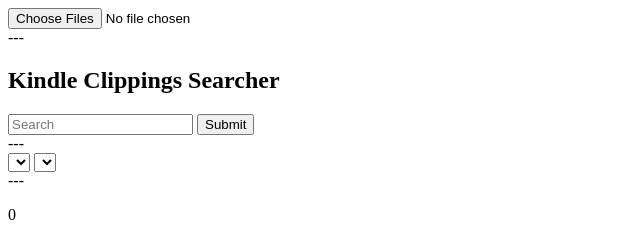
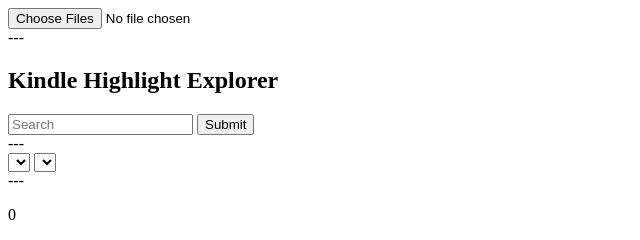
Before and after one commit to thomaswacquet/KindleHighlightExplorer, a plain HTML site: page index.html in a window 1280 px wide. Shown: the full height of the page, 0-640 px from the left. Drawn offline with Linux system fonts and the light colour scheme.

Commit message:
renamed to KHE

```diff
--- a/index.html
+++ b/index.html
@@ -4,7 +4,7 @@
 	<meta charset="UTF-8">
 	<meta http-equiv="X-UA-Compatible" content="IE=edge">
 	<meta name="viewport" content="width=device-width, initial-scale=1.0">
-	<title>Kindle Quote Searcher</title>
+	<title>Kindle Highlight Explorer</title>
 	<style>
 		.quote-box {
 			border: 2px solid #bada55;
@@ -18,7 +18,7 @@
 	</div>
 	---<br>
 	<section id="search-box">
-		<h1>Kindle Clippings Searcher</h1>
+		<h1>Kindle Highlight Explorer</h1>
 		<input type="text" placeholder="Search" id="search-input">
 		<button class="submit">Submit</button>
 	</section>
```
